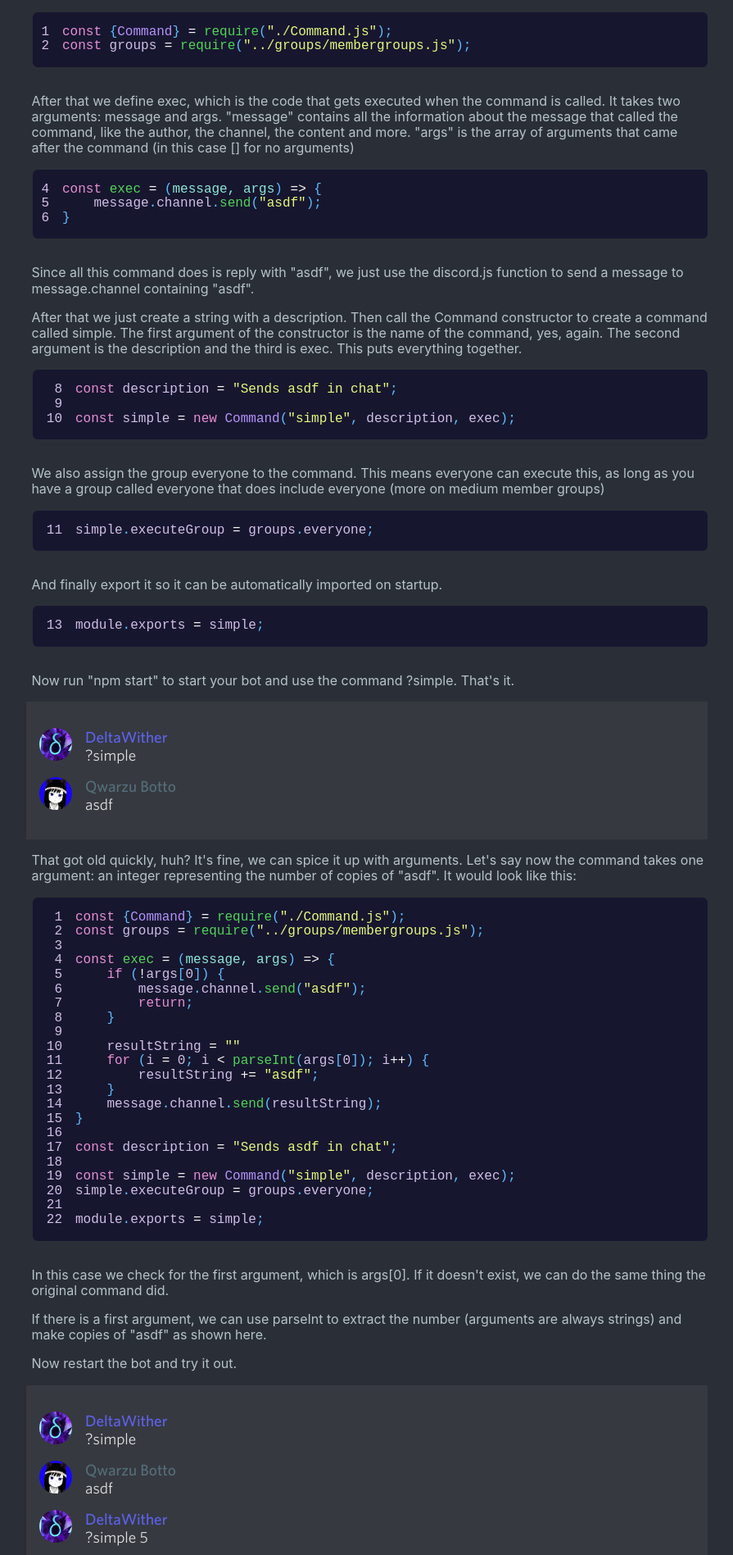
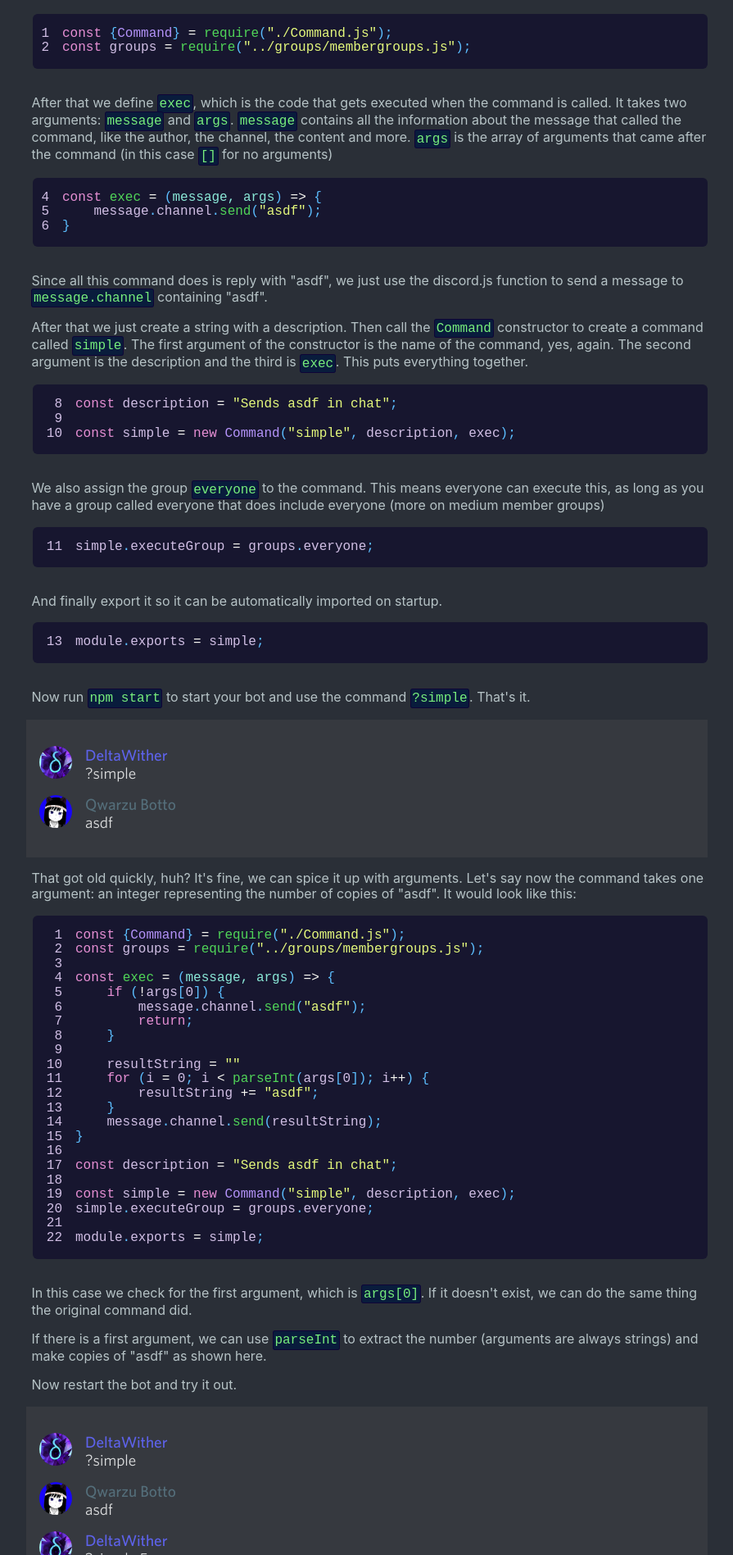
Before and after one commit to DeltaWither/Qwarzu-botto, a Next.js app: page /versions/0.1.x/medium/commands in a window 1280 px wide. Shown: the part 763-2660 px from the top of the page at 82% size, without its empty margins (256-1151 px from the left). Built offline with nearby package versions, Linux system fonts and the light colour scheme.

Commit message:
Improved medium command guide

```diff
--- a/pages/versions/0.1.x/medium/commands.jsx
+++ b/pages/versions/0.1.x/medium/commands.jsx
@@ -45,10 +45,10 @@ module.exports = simple;`;
 
           <p>Now that you know what commands do, it's time to create one.</p>
 
-          <p>Let's assume we want to create a command called "simple". To avoid any fluff, all it will do is
-            reply with a message containing "asdf".</p>
+          <p>Let's assume we want to create a command called <span className="inlineCode">simple</span>. To
+            avoid any fluff, all it will do is reply with a message containing "asdf".</p>
 
-          <p>First, in the commands folder create a file called "command_simple.js". The command_ prefix makes
+          <p>First, in the commands folder create a file called command_simple.js. The command_ prefix makes
             it automatically be added to the list of commands when you load the bot.</p>
 
           <p>Now paste this code into the file</p>
@@ -65,28 +65,34 @@ module.exports = simple;`;
             {getLines(code1, 0, 2)}
           </JsCode>
 
-          <p>After that we define exec, which is the code that gets executed when the command is called. It
-            takes two arguments: message and args. "message" contains all the information about the message
-            that called the command, like the author, the channel, the content and more. "args" is the array of
-            arguments that came after the command (in this case [] for no arguments)</p>
+          <p>After that we define <span className="inlineCode">exec</span>, which is the code that gets
+            executed when the command is called. It takes two
+            arguments: <span className="inlineCode">message</span> and <span className="inlineCode">args</span>
+            . <span className="inlineCode">message</span> contains all the information about the message
+            that called the command, like the author, the channel, the content and
+            more. <span className="inlineCode">args</span> is the array of arguments that came after the command
+            (in this case <span className="inlineCode">[]</span> for no arguments)</p>
 
           <JsCode line={4}>
             {getLines(code1, 3, 6)}
           </JsCode>
 
           <p>Since all this command does is reply with "asdf", we just use the discord.js function to send a
-            message to message.channel containing "asdf".</p>
+            message to <span className="inlineCode">message.channel</span> containing "asdf".</p>
 
-          <p>After that we just create a string with a description. Then call the Command constructor to create a
-            command called simple. The first argument of the constructor is the name of the command, yes, again.
-            The second argument is the description and the third is exec. This puts everything together.</p>
+          <p>After that we just create a string with a description. Then call
+            the <span className="inlineCode">Command</span> constructor to create a command
+            called <span className="inlineCode">simple</span>. The first argument of the constructor is the
+            name of the command, yes, again. The second argument is the description and the third
+            is <span className="inlineCode">exec</span>. This puts everything together.</p>
 
           <JsCode line={8}>
             {getLines(code1, 7, 10)}
           </JsCode>
 
-          <p>We also assign the group everyone to the command. This means everyone can execute this, as long as
-            you have a group called everyone that does include everyone (more on medium member groups)</p>
+          <p>We also assign the group <span className="inlineCode">everyone</span> to the command. This means
+            everyone can execute this, as long as you have a group called everyone that does include everyone
+            (more on medium member groups)</p>
 
           <JsCode line={11}>
             {getLines(code1, 10, 11)}
@@ -98,7 +104,8 @@ module.exports = simple;`;
             {getLines(code1, 12, 13)}
           </JsCode>
 
-          <p>Now run "npm start" to start your bot and use the command ?simple. That's it.</p>
+          <p>Now run <span className="inlineCode">npm start</span> to start your bot and use the
+            command <span className="inlineCode">?simple</span>. That's it.</p>
 
           <DiscordBG>
             <UserMsg>
@@ -117,11 +124,11 @@ module.exports = simple;`;
             {code2}
           </JsCode>
 
-          <p>In this case we check for the first argument, which is args[0]. If it doesn't exist, we can do the
-            same thing the original command did.</p>
+          <p>In this case we check for the first argument, which is <span className="inlineCode">args[0]</span>.
+            If it doesn't exist, we can do the same thing the original command did.</p>
 
-          <p>If there is a first argument, we can use parseInt to extract the number (arguments are always
-            strings) and make copies of "asdf" as shown here.</p>
+          <p>If there is a first argument, we can use <span className="inlineCode">parseInt</span> to extract
+            the number (arguments are always strings) and make copies of "asdf" as shown here.</p>
 
           <p>Now restart the bot and try it out.</p>
 
```
